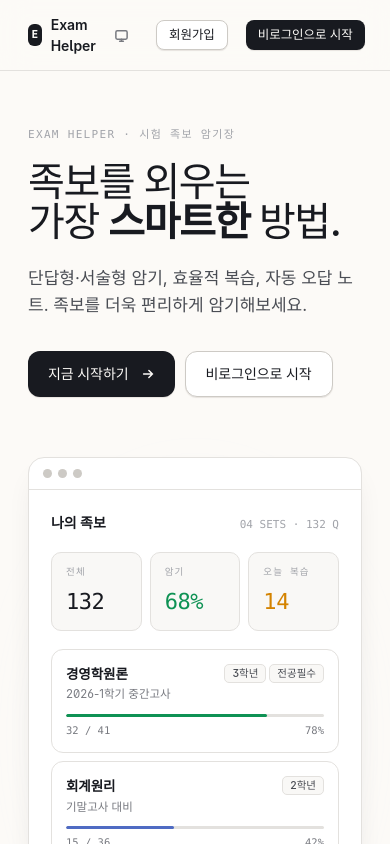
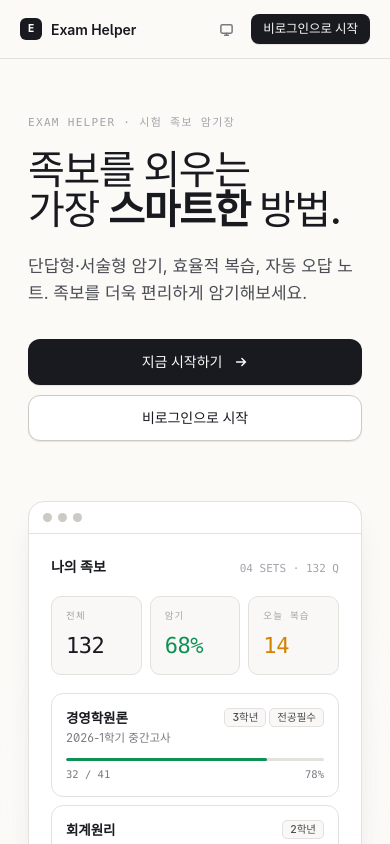
Before and after one commit to FEARNOT502/exam_helper, a React (Vite) app: page / in a window 390 px wide. Shown: the top 844 px of the page. Built offline with nearby package versions, Linux system fonts and the light colour scheme; no server answers.

Commit message:
fix: 다크모드 상단바 배경색 연동 및 모바일 레이아웃 최적화

```diff
--- a/src/components/landing/LandingNav.tsx
+++ b/src/components/landing/LandingNav.tsx
@@ -12,7 +12,7 @@ export function LandingNav() {
           <a href="#features">기능</a>
           <a href="#how">사용법</a>
           <ThemeToggle />
-          <Link to="/signup" className="eh-btn eh-btn-secondary" style={{ height: 30, padding: '0 12px', fontSize: 12.5, borderRadius: 8 }}>
+          <Link to="/signup" className="eh-btn eh-btn-secondary hide-on-mobile" style={{ height: 30, padding: '0 12px', fontSize: 12.5, borderRadius: 8 }}>
             회원가입
           </Link>
           <Link to="/dashboard" className="eh-btn eh-btn-primary" style={{ height: 30, padding: '0 12px', fontSize: 12.5, borderRadius: 8 }}>
--- a/src/styles/landing.css
+++ b/src/styles/landing.css
@@ -1,7 +1,7 @@
 /* Landing specific styles */
 
 /* Nav */
-.landing-nav { position: sticky; top: 0; z-index: 40; backdrop-filter: blur(14px); background: oklch(98.6% 0.004 80 / .82); border-bottom: 1px solid var(--line); }
+.landing-nav { position: sticky; top: 0; z-index: 40; backdrop-filter: blur(14px); background: color-mix(in oklch, var(--bg) 85%, transparent); border-bottom: 1px solid var(--line); }
 .landing-nav-inner { max-width: 1240px; margin: 0 auto; padding: 14px 28px; display: flex; align-items: center; justify-content: space-between; }
 .landing-logo { display: inline-flex; align-items: center; gap: 9px; font-weight: 600; font-size: 14px; letter-spacing: -.005em; }
 .landing-logo .mark { width: 22px; height: 22px; border-radius: 6px; background: var(--ink); color: var(--bg); display: grid; place-items: center; font-family: var(--font-mono); font-size: 11px; font-weight: 600; }
@@ -123,4 +123,9 @@
 @media (max-width: 600px) {
   .landing-feat-grid, .landing-steps { grid-template-columns: 1fr; }
   .landing-nav-right > a:not(.eh-btn) { display: none; }
+  .landing-nav-right { gap: 8px; }
+  .landing-nav-inner { padding: 12px 20px; }
+  .landing-hero-cta { flex-direction: column; align-items: stretch; width: 100%; }
+  .landing-hero-cta .eh-btn { width: 100%; justify-content: center; }
+  .hide-on-mobile { display: none !important; }
 }
```
